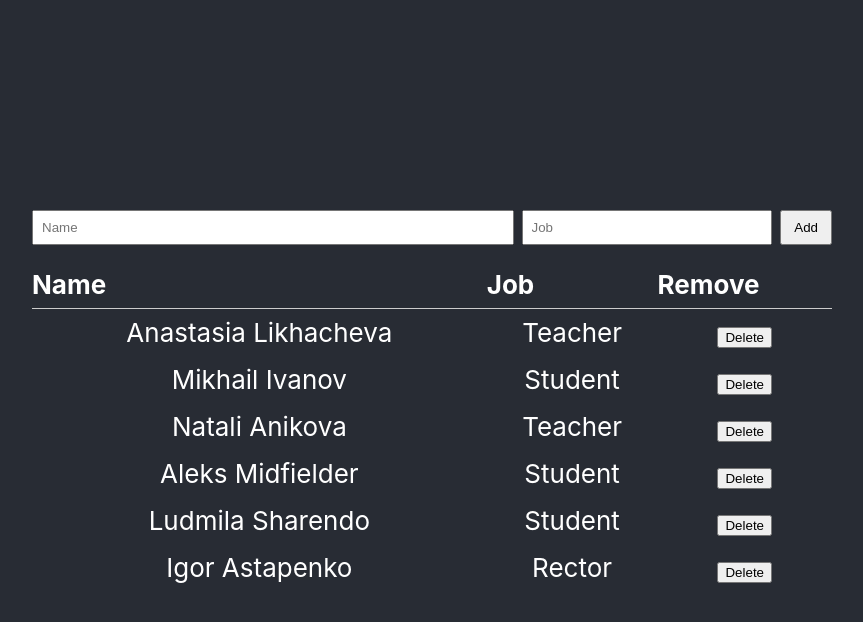
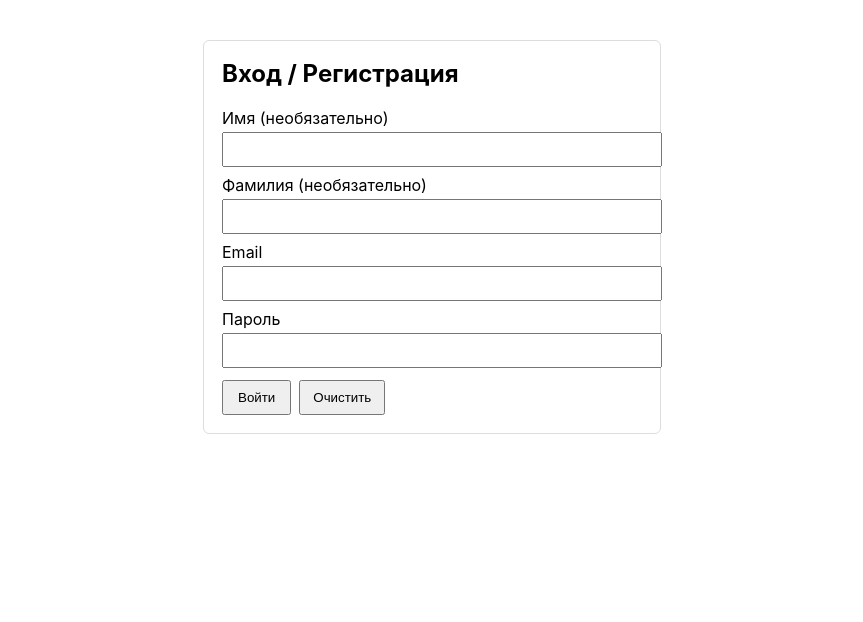
Before and after one commit to Nastushkkka/web-application, a React (Create React App) app: page / in a window 1280 px wide. Shown: the top 622 px of the page, without its empty margins (208-1071 px from the left). Built offline with nearby package versions, Linux system fonts and the light colour scheme.

Commit message:
Добавление авторизации пользователей

```diff
--- a/src/App.js
+++ b/src/App.js
@@ -2,34 +2,92 @@ import React, { useState, useEffect } from "react";
 import "./App.css";
 import EmployeeAPI from "./api/service";
 import Table from "./Table";
+import Login from "./components/Login";
+import { isAuthenticated, getUser, logout } from "./utils/auth";
 
 export default function App() {
   const [employees, setEmployees] = useState([]);
+  const [auth, setAuth] = useState(isAuthenticated());
 
   useEffect(() => {
-    setEmployees(EmployeeAPI.all());
+    if (auth) {
+      setEmployees(EmployeeAPI.all());
+    } else {
+      setEmployees([]);
+    }
+  }, [auth]);
+
+  useEffect(() => {
+    function onStorage(e) {
+      if (e.key === "webapp_user") {
+        setAuth(isAuthenticated());
+      }
+    }
+    window.addEventListener("storage", onStorage);
+    return () => window.removeEventListener("storage", onStorage);
   }, []);
 
-  // обработчик удаления, вызывает EmployeeAPI.delete и обновляет state
+  // удаление
   const handleDelete = (number) => {
     EmployeeAPI.delete(number);
     setEmployees(EmployeeAPI.all());
   };
 
-  //обработчик добавления
+  // добавление
   const handleAdd = (name, job) => {
     if (!name || !name.trim()) return;
     EmployeeAPI.add({ name: name.trim(), job: (job || "").trim() || "Unknown" });
     setEmployees(EmployeeAPI.all());
   };
 
+  // редактирование по number
+  const handleEdit = (number, { name, job }) => {
+    const existing = EmployeeAPI.get(number);
+    if (!existing) return;
+    EmployeeAPI.update({ number, name: name.trim(), job: (job || "").trim() || "Unknown" });
+    setEmployees(EmployeeAPI.all());
+  };
+
+  function handleLogin() {
+    setAuth(true);
+  }
+
+  function handleLogout() {
+    logout();
+    setAuth(false);
+  }
+
+  if (!auth) {
+    return <Login onLogin={handleLogin} />;
+  }
+
+  const user = getUser() || {};
+  const fullName = [user.firstName, user.lastName].filter(Boolean).join(" ");
+  const greeting = fullName || user.email || "гость";
+
   return (
     <div className="App">
-      <header className="App-header">
-        {
+      <header className="App-header" style={{ width: "100%" }}>
+        <div style={{ display: "flex", justifyContent: "space-between", alignItems: "center", width: "100%" }}>
+          <div>
+            <h3 style={{ margin: 0 }}>Привет, {greeting}!</h3>
+            <div style={{ fontSize: 12, color: "#ddd" }}>Добро пожаловать в приложение</div>
+          </div>
+          <div>
+            <button onClick={handleLogout} style={{ padding: "6px 10px", cursor: "pointer" }}>
+              Выйти
+            </button>
+          </div>
+        </div>
 
-        }
-        <Table employees={employees} onDelete={handleDelete} onAdd={handleAdd} />
+        <div style={{ marginTop: 20, width: "100%" }}>
+          <Table
+            employees={employees}
+            onDelete={handleDelete}
+            onAdd={handleAdd}
+            onEdit={handleEdit}
+          />
+        </div>
       </header>
     </div>
   );
--- a/src/Table.js
+++ b/src/Table.js
@@ -1,62 +1,142 @@
 import React, { useState } from "react";
 
-const Table = ({ employees, onDelete, onAdd }) => {
-  const [name, setName] = useState("");
-  const [job, setJob] = useState("");
+export default function Table({ employees = [], onDelete, onAdd, onEdit }) {
+  const [addingName, setAddingName] = useState("");
+  const [addingJob, setAddingJob] = useState("");
 
-  const submitAdd = (e) => {
-    e.preventDefault();
-    if (!name.trim()) return;
-    onAdd(name, job);
-    setName("");
-    setJob("");
-  };
+  const [editingNumber, setEditingNumber] = useState(null);
+  const [editName, setEditName] = useState("");
+  const [editJob, setEditJob] = useState("");
+
+  function startEdit(item) {
+    setEditingNumber(item.number);
+    setEditName(item.name || "");
+    setEditJob(item.job || "");
+  }
+
+  function cancelEdit() {
+    setEditingNumber(null);
+    setEditName("");
+    setEditJob("");
+  }
+
+  function saveEdit() {
+    if (!editName || !editName.trim()) return;
+    if (typeof onEdit === "function") {
+      onEdit(editingNumber, { name: editName.trim(), job: (editJob || "").trim() || "Unknown" });
+    }
+    cancelEdit();
+  }
+
+  function handleAddClick() {
+    if (!addingName || !addingName.trim()) return;
+    if (typeof onAdd === "function") {
+      onAdd(addingName.trim(), addingJob.trim());
+      setAddingName("");
+      setAddingJob("");
+    }
+  }
 
   return (
-    <div style={{ width: "90%", maxWidth: 800, margin: "0 auto" }}>
-      <form onSubmit={submitAdd} style={{ marginBottom: 16, display: "flex", gap: 8 }}>
-        <input
-          value={name}
-          onChange={(e) => setName(e.target.value)}
-          placeholder="Name"
-          style={{ flex: 2, padding: 8 }}
-        />
-        <input
-          value={job}
-          onChange={(e) => setJob(e.target.value)}
-          placeholder="Job"
-          style={{ flex: 1, padding: 8 }}
-        />
-        <button type="submit" style={{ padding: "8px 12px" }}>Add</button>
-      </form>
-
+    <div style={{ width: "100%" }}>
       <table style={{ width: "100%", borderCollapse: "collapse" }}>
         <thead>
-          <tr>
-            <th style={{ textAlign: "left", borderBottom: "1px solid #ccc", padding: "8px 0" }}>Name</th>
-            <th style={{ textAlign: "left", borderBottom: "1px solid #ccc", padding: "8px 0" }}>Job</th>
-            <th style={{ textAlign: "left", borderBottom: "1px solid #ccc", padding: "8px 0" }}>Remove</th>
+          <tr style={{ textAlign: "left", borderBottom: "1px solid #ccc" }}>
+            <th style={{ padding: "8px" }}>#</th>
+            <th style={{ padding: "8px" }}>Имя</th>
+            <th style={{ padding: "8px" }}>Должность</th>
+            <th style={{ padding: "8px" }}>Действия</th>
           </tr>
         </thead>
         <tbody>
-          {employees.map((employee) => (
-            <tr key={employee.number}>
-              <td style={{ padding: "8px 0" }}>{employee.name}</td>
-              <td style={{ padding: "8px 0" }}>{employee.job}</td>
-              <td style={{ padding: "8px 0" }}>
-                <button onClick={() => onDelete(employee.number)}>Delete</button>
+          {employees.map((emp, idx) => (
+            <tr key={emp.number} style={{ borderBottom: "1px solid #eee" }}>
+              <td style={{ padding: "8px", width: 40 }}>{idx + 1}</td>
+
+              <td style={{ padding: "8px" }}>
+                {editingNumber === emp.number ? (
+                  <input
+                    value={editName}
+                    onChange={(e) => setEditName(e.target.value)}
+                    style={{ width: "100%", padding: 6 }}
+                  />
+                ) : (
+                  emp.name
+                )}
+              </td>
+
+              <td style={{ padding: "8px", width: 200 }}>
+                {editingNumber === emp.number ? (
+                  <input
+                    value={editJob}
+                    onChange={(e) => setEditJob(e.target.value)}
+                    style={{ width: "100%", padding: 6 }}
+                  />
+                ) : (
+                  emp.job
+                )}
+              </td>
+
+              <td style={{ padding: "8px", width: 240 }}>
+                {editingNumber === emp.number ? (
+                  <div style={{ display: "flex", gap: 8 }}>
+                    <button onClick={saveEdit} style={{ padding: "6px 10px", cursor: "pointer" }}>
+                      Сохранить
+                    </button>
+                    <button onClick={cancelEdit} style={{ padding: "6px 10px", cursor: "pointer" }}>
+                      Отмена
+                    </button>
+                    <button
+                      onClick={() => {
+                        if (onDelete) onDelete(emp.number);
+                        cancelEdit();
+                      }}
+                      style={{ padding: "6px 10px", cursor: "pointer" }}
+                    >
+                      Удалить
+                    </button>
+                  </div>
+                ) : (
+                  <div style={{ display: "flex", gap: 8 }}>
+                    <button onClick={() => startEdit(emp)} style={{ padding: "6px 10px", cursor: "pointer" }}>
+                      Редактировать
+                    </button>
+                    <button onClick={() => { if (onDelete) onDelete(emp.number); }} style={{ padding: "6px 10px", cursor: "pointer" }}>
+                      Удалить
+                    </button>
+                  </div>
+                )}
               </td>
             </tr>
           ))}
+
           {employees.length === 0 && (
             <tr>
-              <td colSpan="3" style={{ paddingTop: 12, color: "#ddd" }}>No employees</td>
+              <td colSpan="4" style={{ padding: "12px", color: "#666" }}>
+                Нет сотрудников
+              </td>
             </tr>
           )}
         </tbody>
       </table>
+
+      <div style={{ marginTop: 16, display: "flex", gap: 8, alignItems: "center" }}>
+        <input
+          placeholder="Имя"
+          value={addingName}
+          onChange={(e) => setAddingName(e.target.value)}
+          style={{ padding: 8, flex: "1 1 200px" }}
+        />
+        <input
+          placeholder="Должность"
+          value={addingJob}
+          onChange={(e) => setAddingJob(e.target.value)}
+          style={{ padding: 8, width: 200 }}
+        />
+        <button onClick={handleAddClick} style={{ padding: "8px 12px", cursor: "pointer" }}>
+          Добавить
+        </button>
+      </div>
     </div>
   );
-};
-
-export default Table;
+}
--- a/src/api/service.js
+++ b/src/api/service.js
@@ -8,7 +8,7 @@ const EmployeeAPI = {
     { number: 6, name: "Igor Astapenko", job: "Rector" },
   ],
 
-  //all возвращает копию массива
+  // all возвращает копию массива
   all() {
     return this.employees.slice();
   },
@@ -17,12 +17,12 @@ const EmployeeAPI = {
     return this.employees.find((p) => p.number === id) || null;
   },
 
-  //delete удаляет по number
+  // delete удаляет по number
   delete(id) {
     this.employees = this.employees.filter((p) => p.number !== id);
   },
 
-  //add вычисляет новый number и добавляет сотрудника
+  // add вычисляет новый number и добавляет сотрудника
   add(employee) {
     const maxNumber = this.employees.reduce((m, e) => Math.max(m, e.number || 0), 0);
     const newEmployee = {
--- /dev/null
+++ b/src/components/Login.js
@@ -0,0 +1,107 @@
+import React, { useState } from 'react';
+import { login as doLogin } from '../utils/auth';
+
+export default function Login(props) {
+  const [firstName, setFirstName] = useState('');
+  const [lastName, setLastName] = useState('');
+  const [email, setEmail] = useState('');
+  const [password, setPassword] = useState('');
+  const [error, setError] = useState('');
+
+  function validate() {
+    if (!email || !password) return 'Введите email и пароль';
+    if (email.indexOf('@') === -1) return 'Некорректный email';
+    if (password.length < 6) return 'Пароль должен быть не менее 6 символов';
+    if (firstName && firstName.trim().length < 2) return 'Имя слишком короткое';
+    if (lastName && lastName.trim().length < 2) return 'Фамилия слишком короткая';
+    return '';
+  }
+
+  function handleSubmit(e) {
+    e.preventDefault();
+    const err = validate();
+    if (err) { setError(err); return; }
+
+    const user = {
+      email: email.trim(),
+      firstName: firstName.trim() || null,
+      lastName: lastName.trim() || null
+    };
+
+    doLogin(user);
+    setError('');
+    if (typeof props.onLogin === 'function') props.onLogin(user);
+  }
+
+  return (
+    <div style={{ maxWidth: 420, margin: '40px auto', padding: 18, border: '1px solid #ddd', borderRadius: 6 }}>
+      <h2 style={{ marginTop: 0 }}>Вход / Регистрация</h2>
+      <form onSubmit={handleSubmit}>
+        <div style={{ marginBottom: 8 }}>
+          <label style={{ display: 'block', marginBottom: 4 }}>Имя (необязательно)</label>
+          <input
+            value={firstName}
+            onChange={e => setFirstName(e.target.value)}
+            style={{ width: '100%', padding: 8 }}
+            type="text"
+            name="firstName"
+            autoComplete="given-name"
+          />
+        </div>
+
+        <div style={{ marginBottom: 8 }}>
+          <label style={{ display: 'block', marginBottom: 4 }}>Фамилия (необязательно)</label>
+          <input
+            value={lastName}
+            onChange={e => setLastName(e.target.value)}
+            style={{ width: '100%', padding: 8 }}
+            type="text"
+            name="lastName"
+            autoComplete="family-name"
+          />
+        </div>
+
+        <div style={{ marginBottom: 8 }}>
+          <label style={{ display: 'block', marginBottom: 4 }}>Email</label>
+          <input
+            value={email}
+            onChange={e => setEmail(e.target.value)}
+            style={{ width: '100%', padding: 8 }}
+            type="email"
+            name="email"
+            autoComplete="email"
+            required
+          />
+        </div>
+
+        <div style={{ marginBottom: 12 }}>
+          <label style={{ display: 'block', marginBottom: 4 }}>Пароль</label>
+          <input
+            value={password}
+            onChange={e => setPassword(e.target.value)}
+            style={{ width: '100%', padding: 8 }}
+            type="password"
+            name="password"
+            autoComplete="current-password"
+            required
+          />
+        </div>
+
+        {error && <div style={{ color: 'red', marginBottom: 12 }}>{error}</div>}
+
+        <div style={{ display: 'flex', gap: 8 }}>
+          <button type="submit" style={{ padding: '8px 14px', cursor: 'pointer' }}>Войти</button>
+          <button
+            type="button"
+            onClick={() => {
+              setFirstName(''); setLastName(''); setEmail(''); setPassword(''); setError('');
+            }}
+            style={{ padding: '8px 12px', cursor: 'pointer' }}
+          >
+            Очистить
+          </button>
+        </div>
+      </form>
+    </div>
+  );
+}
--- /dev/null
+++ b/src/utils/auth.js
@@ -0,0 +1,31 @@
+const KEY = 'webapp_user';
+
+export function login(user) {
+  try {
+    localStorage.setItem(KEY, JSON.stringify(user));
+  } catch (e) {
+    console.error('auth.login error', e);
+  }
+}
+
+export function logout() {
+  try {
+    localStorage.removeItem(KEY);
+  } catch (e) {
+    console.error('auth.logout error', e);
+  }
+}
+
+export function getUser() {
+  try {
+    const raw = localStorage.getItem(KEY);
+    return raw ? JSON.parse(raw) : null;
+  } catch (e) {
+    console.error('auth.getUser error', e);
+    return null;
+  }
+}
+
+export function isAuthenticated() {
+  return !!getUser();
+}
```
Also changed, not shown: src/components/Dashboard.js (added, +26 -0 lines).
